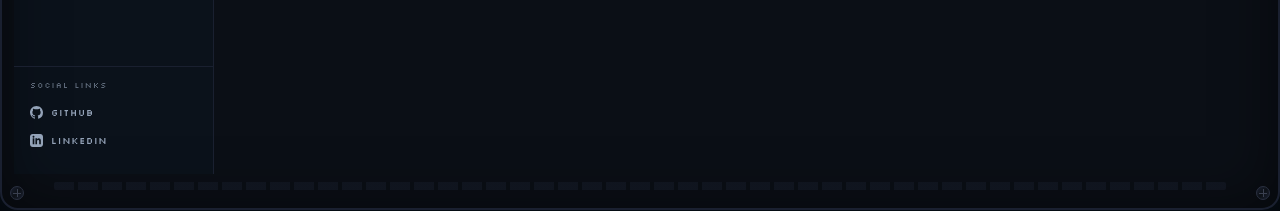
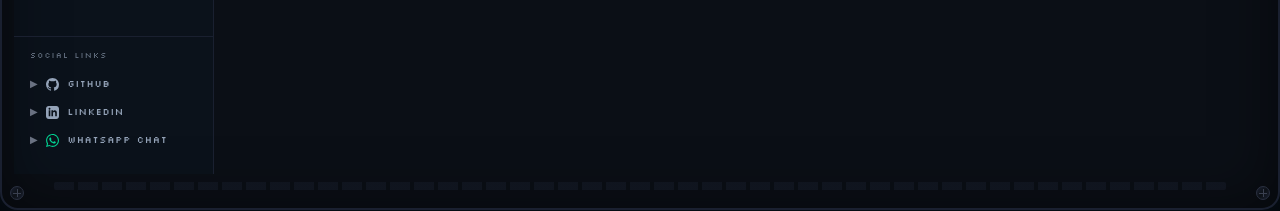
Before and after one commit to mohamedll6okgfl/MY-PORTOFOLIO, a React (Vite) app: page / in a window 1280 px wide. Shown: the part 574-785 px from the top of the page. Built offline with nearby package versions, Linux system fonts and the light colour scheme.

Commit message:
whatsapp

```diff
--- a/src/components/layout/SidebarNav.tsx
+++ b/src/components/layout/SidebarNav.tsx
@@ -28,6 +28,7 @@
       label: 'GITHUB',
       url: SOCIAL_LINKS.github,
       id: 'sidebar-github-link',
+      hoverClass: 'hover:text-cyan-400',
       renderIcon: () => (
         <svg width="13" height="13" viewBox="0 0 24 24" fill="currentColor" className="shrink-0">
           <path d="M12 0C5.37 0 0 5.37 0 12c0 5.31 3.435 9.795 8.205 11.385.6.105.825-.255.825-.57 0-.285-.015-1.23-.015-2.235-3.015.555-3.795-.735-4.035-1.41-.135-.345-.72-1.41-1.23-1.695-.42-.225-1.02-.78-.015-.795.945-.015 1.62.87 1.845 1.23 1.08 1.815 2.805 1.305 3.495.99.105-.78.42-1.305.765-1.605-2.67-.3-5.46-1.335-5.46-5.925 0-1.305.465-2.385 1.23-3.225-.12-.3-.54-1.53.12-3.18 0 0 1.005-.315 3.3 1.23.96-.27 1.98-.405 3-.405s2.04.135 3 .405c2.295-1.56 3.3-1.23 3.3-1.23.66 1.65.24 2.88.12 3.18.765.84 1.23 1.905 1.23 3.225 0 4.605-2.805 5.625-5.475 5.925.435.375.81 1.095.81 2.22 0 1.605-.015 2.895-.015 3.3 0 .315.225.69.825.57A12.02 12.02 0 0024 12c0-6.63-5.37-12-12-12z"/>
@@ -38,9 +39,21 @@
       label: 'LINKEDIN',
       url: SOCIAL_LINKS.linkedin,
       id: 'sidebar-linkedin-link',
+      hoverClass: 'hover:text-blue-400',
       renderIcon: () => (
         <svg width="13" height="13" viewBox="0 0 24 24" fill="currentColor" className="shrink-0">
           <path d="M19 0h-14c-2.761 0-5 2.239-5 5v14c0 2.761 2.239 5 5 5h14c2.762 0 5-2.239 5-5v-14c0-2.761-2.238-5-5-5zm-11 19h-3v-11h3v11zm-1.5-12.268c-.966 0-1.75-.79-1.75-1.764s.784-1.764 1.75-1.764 1.75.79 1.75 1.764-.783 1.764-1.75 1.764zm13.5 12.268h-3v-5.604c0-3.368-4-3.113-4 0v5.604h-3v-11h3v1.765c1.396-2.586 7-2.777 7 2.476v6.759z"/>
+        </svg>
+      ),
+    },
+    {
+      label: 'WHATSAPP CHAT',
+      url: SOCIAL_LINKS.whatsapp,
+      id: 'sidebar-whatsapp-link',
+      hoverClass: 'hover:text-emerald-400 hover:drop-shadow-[0_0_6px_rgba(52,211,153,0.8)]',
+      renderIcon: () => (
+        <svg width="13" height="13" viewBox="0 0 24 24" fill="currentColor" className="shrink-0 text-emerald-400">
+          <path d="M.057 24l1.687-6.163c-1.041-1.804-1.588-3.849-1.587-5.946.003-6.556 5.338-11.891 11.893-11.891 3.181.001 6.167 1.24 8.413 3.488 2.245 2.248 3.481 5.236 3.48 8.414-.003 6.557-5.338 11.892-11.893 11.892-1.99-.001-3.951-.5-5.688-1.448l-6.305 1.654zm6.597-3.807c1.676.995 3.276 1.591 5.392 1.592 5.448 0 9.886-4.434 9.889-9.885.002-5.462-4.415-9.89-9.881-9.892-5.452 0-9.887 4.434-9.889 9.884-.001 2.225.651 3.891 1.746 5.634l-.999 3.648 3.742-.981zm11.387-5.464c-.074-.124-.272-.198-.57-.347-.297-.149-1.758-.868-2.031-.967-.272-.099-.47-.149-.669.149-.198.297-.768.967-.941 1.165-.173.198-.347.223-.644.074-.297-.149-1.255-.462-2.39-1.475-.883-.788-1.48-1.761-1.653-2.059-.173-.297-.018-.458.13-.606.134-.133.297-.347.446-.521.151-.172.2-.296.3-.495.099-.198.05-.372-.025-.521-.075-.148-.669-1.611-.916-2.206-.242-.579-.487-.501-.669-.51l-.57-.01c-.198 0-.52.074-.792.372s-1.04 1.016-1.04 2.479 1.065 2.876 1.213 3.074c.149.198 2.095 3.2 5.076 4.487.709.306 1.263.489 1.694.626.712.226 1.36.194 1.872.118.571-.085 1.758-.719 2.006-1.413.248-.695.248-1.29.173-1.414z"/>
         </svg>
       ),
     },
@@ -149,7 +162,7 @@
             rel="noopener noreferrer"
             onClick={() => playSelect()}
             onMouseEnter={playHover}
-            className="sidebar-social-link"
+            className={`sidebar-social-link group ${link.hoverClass || ''}`}
             style={{
               display: 'flex',
               alignItems: 'center',
@@ -163,6 +176,9 @@
               transition: 'color 0.12s, text-shadow 0.12s',
             }}
           >
+            <span className="text-[10px] text-gray-500 group-hover:translate-x-0.5 transition-transform" aria-hidden="true">
+              ▶
+            </span>
             {link.renderIcon()}
             <span>{link.label}</span>
           </a>
--- a/src/data/content.ts
+++ b/src/data/content.ts
@@ -131,4 +131,5 @@
 export const SOCIAL_LINKS = {
   github: 'https://github.com/mohamedll6okgfl',
   linkedin: 'https://www.linkedin.com/in/mohamed-essam-abdelhaliem-ba4b14356',
+  whatsapp: "https://wa.me/201116997544?text=Hello%20Mohamed!%20I%20saw%20your%20Arcade%20Portfolio%20and%20I'd%20like%20to%20discuss%20a%20potential%20opportunity.",
 };
```
